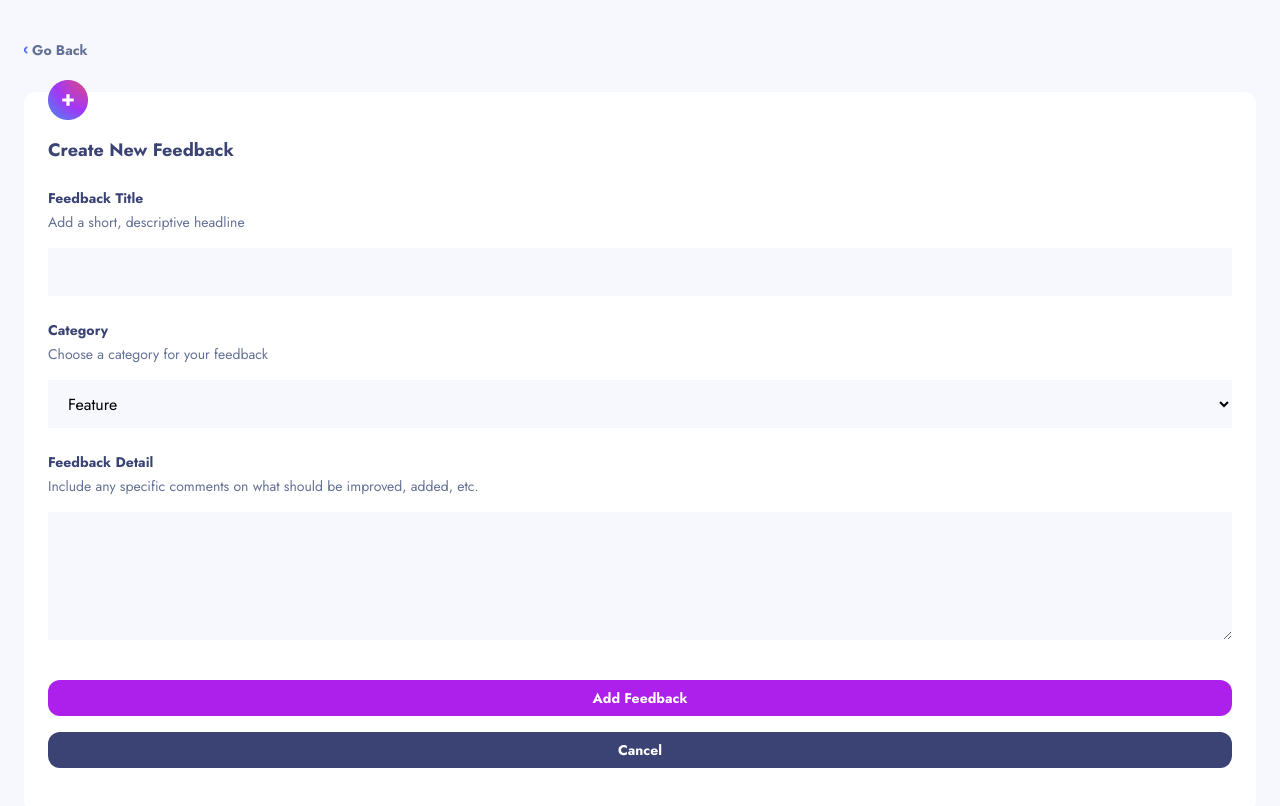
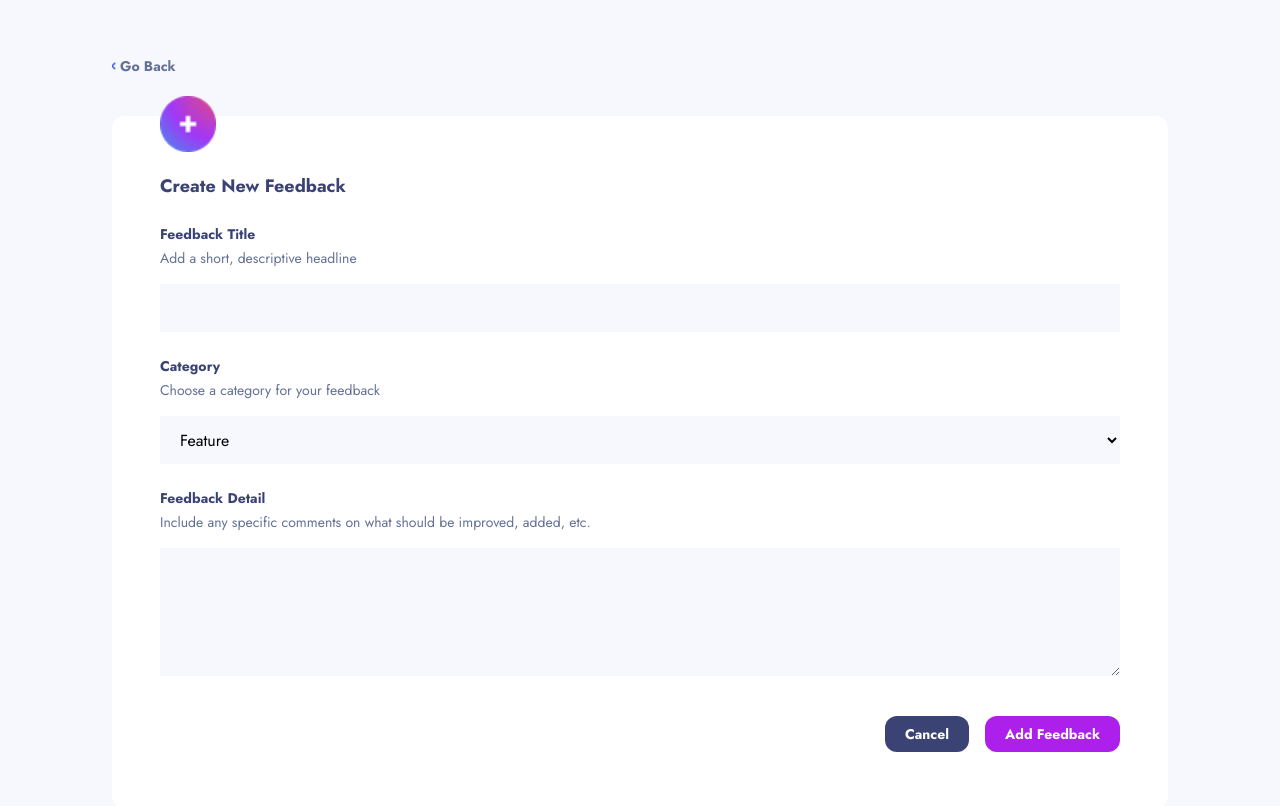
Before and after one commit to TedJenkler/feedback-app-MERN-tailwind, a React (Vite) app: page /addfeedback in a window 1280 px wide. Shown: the top 806 px of the page. Built offline with nearby package versions, Linux system fonts and the light colour scheme.

Commit message:
addfeedback tablet styled but now all new comments and feedback dont work

```diff
--- a/src/components/AddNewFeedback.jsx
+++ b/src/components/AddNewFeedback.jsx
@@ -17,13 +17,13 @@ function AddNewFeedback() {
         setId(getId.length + 1)
     })
   return (
-    <main className='absolute min-h-full w-full bg-grey-white2 top-0 left-0 right-0 px-6 pt-10 pb-20'>
-    <img className='absolute left-12 top-20 h-10 w-10' src={addicon} alt='addicon' />
-    <Link to="/" className='flex items-center gap-1 mb-8'>
+    <main className='absolute min-h-full w-full bg-grey-white2 top-0 left-0 right-0 px-6 pt-10 pb-20 md:px-28 md:pb-56 md:pt-14'>
+    <img className='absolute left-12 top-20 h-10 w-10 md:left-40 md:top-24 md:h-14 md:w-14' src={addicon} alt='addicon' />
+    <Link to="/" className='flex items-center gap-1 mb-8 md:mb-10'>
         <img className='w-1 h-2' src={arrowleft} alt='arrowback' />
         <p className='text-grey text-sm font-bold'>Go Back</p>
     </Link>
-    <div className='flex flex-col text-black mt-5 py-11 px-6 bg-white rounded-xl'>
+    <div className='flex flex-col text-black mt-5 py-11 px-6 bg-white rounded-xl md:py-14 md:px-12'>
         <h1 className='text-lg text-blue font-bold mb-6'>Create New Feedback</h1>
         <h2 className='text-sm text-blue font-bold mb-1'>Feedback Title</h2>
         <p className='text-sm text-grey font-normal mb-4'>Add a short, descriptive headline</p>
@@ -39,9 +39,11 @@ function AddNewFeedback() {
         </select>
         <h2 className='text-sm text-blue font-bold mb-1'>Feedback Detail</h2>
         <p className='text-sm text-grey font-normal mb-4'>Include any specific comments on what should be improved, added, etc.</p>
-        <textarea onChange={(e) => setDetail(e.target.value)} value={detail} className='bg-grey-white2 h-32 mb-10 p-4'></textarea>
-        <button onClick={(e) => dispatch(add({id: id, title: title, category: select, description: detail}))} className='bg-purple text-white mb-4 py-2 rounded-xl font-bold text-sm'>Add Feedback</button>
-        <Link to="/" className='bg-blue text-white py-2 rounded-xl text-center text-sm font-bold'>Cancel</Link>
+        <textarea onChange={(e) => setDetail(e.target.value)} value={detail} className='bg-grey-white2 h-32 mb-10 p-3'></textarea>
+        <div className='flex flex-col md:flex-row-reverse md:gap-4 md:items-center'>
+            <Link to="/" onClick={(e) => dispatch(add({id: id, title: title, category: select, description: detail}))} className='bg-purple text-center text-white mb-4 py-2 rounded-xl font-bold text-sm md:py-2 md:mb-0 md:px-5'>Add Feedback</Link>
+            <Link to="/" className='bg-blue text-white py-2 rounded-xl text-center text-sm font-bold md:py-2 md:mb-0 md:px-5'>Cancel</Link>
+        </div>
     </div>
     </main>
   )
```
